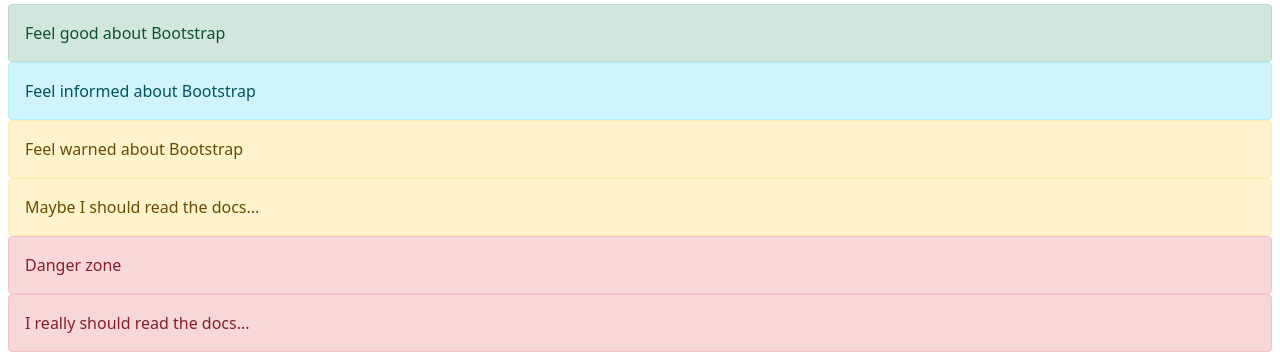
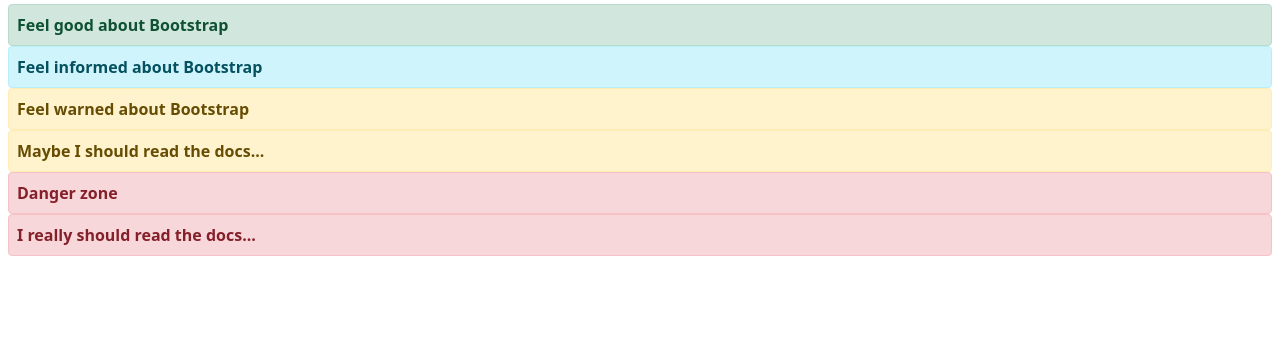
Before and after one commit to jinniaflyer450/Jins-Unit-13.2-Exercises, a plain HTML site: page index2.html in a window 1280 px wide. Shown: the part 462-814 px from the top of the page. Drawn offline with nearby package versions, Linux system fonts and the light colour scheme.

Commit message:
final edits before help

```diff
--- a/index2.html
+++ b/index2.html
@@ -81,12 +81,12 @@
     </div>
     <h2>Todos:</h2>
     <div class = "fluid-container mx-2">
-        <div class = "alert alert-success my-0">Feel good about Bootstrap</div>
-        <div class = "alert alert-info my-0">Feel informed about Bootstrap</div>
-        <div class = "alert alert-warning my-0">Feel warned about Bootstrap</div>
-        <div class = "alert alert-warning my-0">Maybe I should read the docs...</div>
-        <div class = "alert alert-danger my-0">Danger zone</div>
-        <div class = "alert alert-danger my-0">I really should read the docs...</div>
+        <div class = "alert alert-success my-0 p-2"><b>Feel good about Bootstrap</b></div>
+        <div class = "alert alert-info my-0 p-2"><b>Feel informed about Bootstrap</b></div>
+        <div class = "alert alert-warning my-0 p-2"><b>Feel warned about Bootstrap</b></div>
+        <div class = "alert alert-warning my-0 p-2"><b>Maybe I should read the docs...</b></div>
+        <div class = "alert alert-danger my-0 p-2"><b>Danger zone</b></div>
+        <div class = "alert alert-danger my-0 p-2"><b>I really should read the docs...</b></div>
     </div>
     <script src="https://cdn.jsdelivr.net/npm/bootstrap@5.0.0-beta3/dist/js/bootstrap.bundle.min.js" integrity="sha384-JEW9xMcG8R+pH31jmWH6WWP0WintQrMb4s7ZOdauHnUtxwoG2vI5DkLtS3qm9Ekf" crossorigin="anonymous"></script>
 </body>
```
